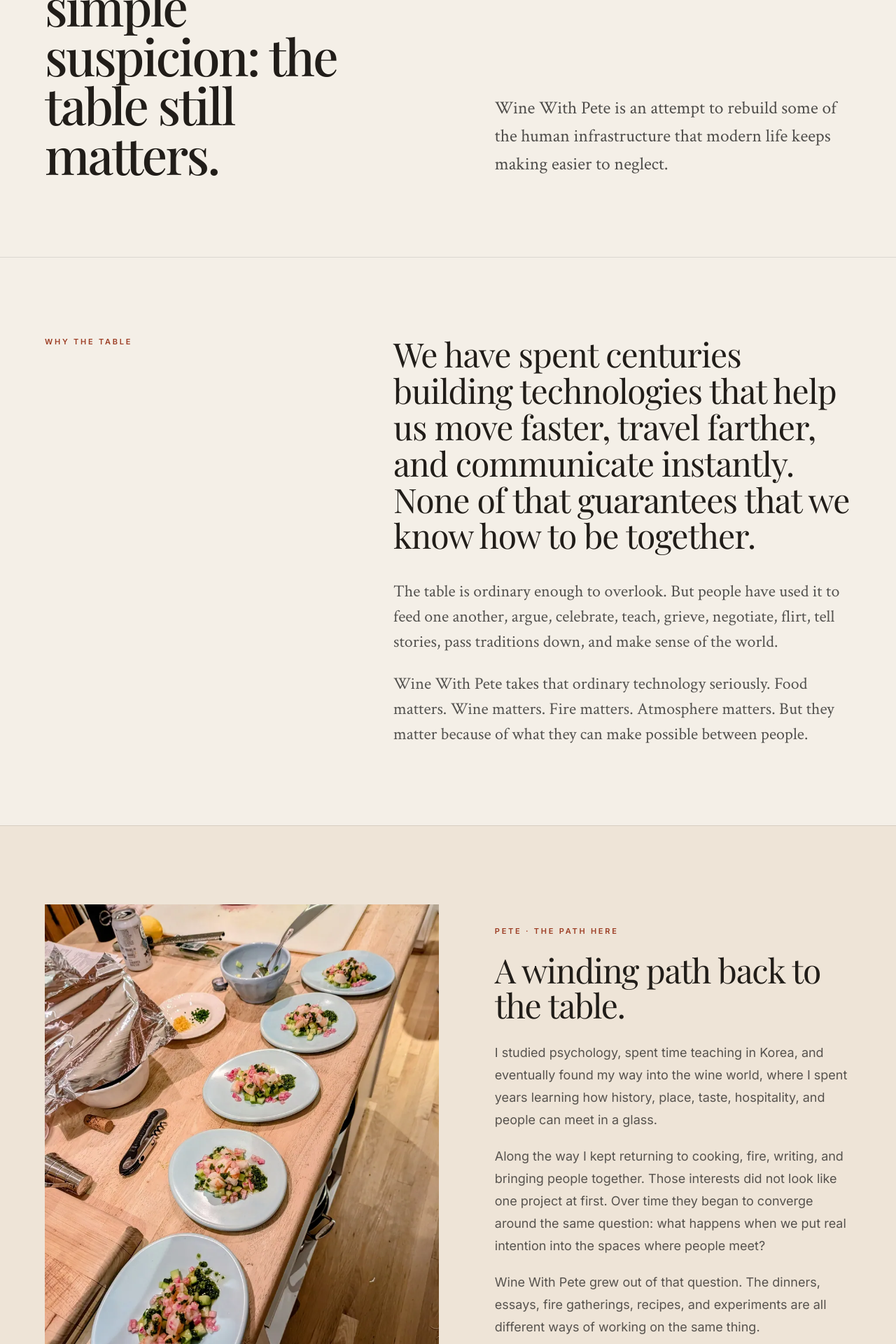
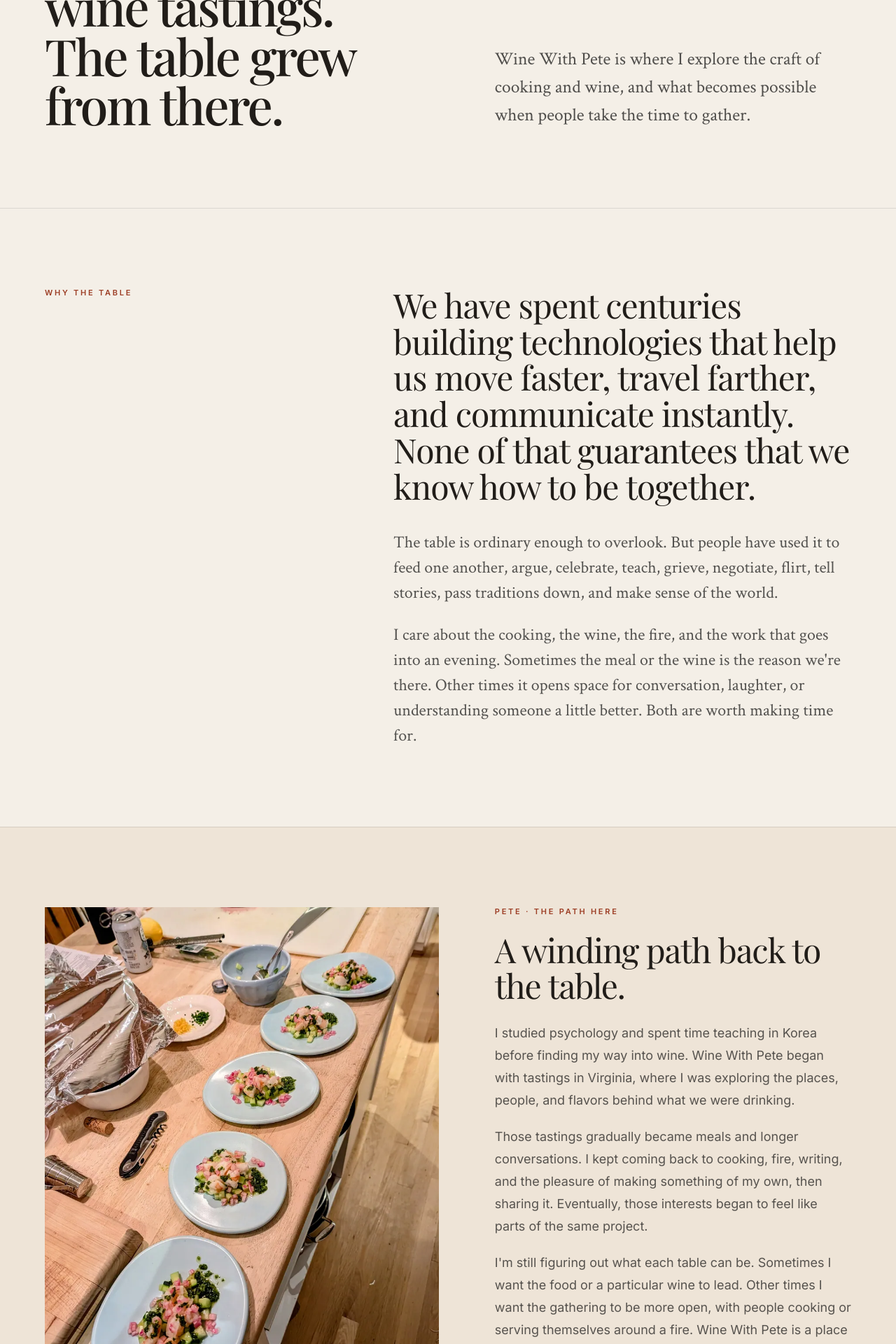
Before and after one commit to peterpielaetstrayer/winewithpete, a Next.js app: page /about in a window 1280 px wide. Shown: the part 320-2240 px from the top of the page at 70% size. Built offline with nearby package versions, Linux system fonts and the light colour scheme; no server answers; a web font is replaced by a local one.

Commit message:
Editorial alignment: about/page.tsx

```diff
--- a/src/app/about/page.tsx
+++ b/src/app/about/page.tsx
@@ -17,10 +17,10 @@ export default function AboutPage() {
           <p className="text-[11px] font-semibold uppercase tracking-[0.25em] text-[#9c3d24]">About Wine With Pete</p>
           <div className="mt-5 grid gap-10 lg:grid-cols-[1.05fr_.95fr] lg:items-end lg:gap-20">
             <h1 className="max-w-[11ch] font-serif text-5xl font-medium leading-[.98] tracking-[-0.035em] sm:text-6xl md:text-7xl">
-              It began with a simple suspicion: the table still matters.
+              It started with wine tastings. The table grew from there.
             </h1>
             <p className="max-w-xl font-crimson text-2xl leading-9 text-black/68 sm:text-[1.6rem] sm:leading-10">
-              Wine With Pete is an attempt to rebuild some of the human infrastructure that modern life keeps making easier to neglect.
+              Wine With Pete is where I explore the craft of cooking and wine, and what becomes possible when people take the time to gather.
             </p>
           </div>
         </div>
@@ -40,7 +40,7 @@ export default function AboutPage() {
                 The table is ordinary enough to overlook. But people have used it to feed one another, argue, celebrate, teach, grieve, negotiate, flirt, tell stories, pass traditions down, and make sense of the world.
               </p>
               <p>
-                Wine With Pete takes that ordinary technology seriously. Food matters. Wine matters. Fire matters. Atmosphere matters. But they matter because of what they can make possible between people.
+                I care about the cooking, the wine, the fire, and the work that goes into an evening. Sometimes the meal or the wine is the reason we&apos;re there. Other times it opens space for conversation, laughter, or understanding someone a little better. Both are worth making time for.
               </p>
             </div>
           </div>
@@ -64,13 +64,13 @@ export default function AboutPage() {
             <h2 className="mt-5 font-serif text-4xl leading-[1.05] tracking-[-0.025em] sm:text-5xl">A winding path back to the table.</h2>
             <div className="mt-7 space-y-5 text-lg leading-8 text-black/64">
               <p>
-                I studied psychology, spent time teaching in Korea, and eventually found my way into the wine world, where I spent years learning how history, place, taste, hospitality, and people can meet in a glass.
+                I studied psychology and spent time teaching in Korea before finding my way into wine. Wine With Pete began with tastings in Virginia, where I was exploring the places, people, and flavors behind what we were drinking.
               </p>
               <p>
-                Along the way I kept returning to cooking, fire, writing, and bringing people together. Those interests did not look like one project at first. Over time they began to converge around the same question: what happens when we put real intention into the spaces where people meet?
+                Those tastings gradually became meals and longer conversations. I kept coming back to cooking, fire, writing, and the pleasure of making something of my own, then sharing it. Eventually, those interests began to feel like parts of the same project.
               </p>
               <p>
-                Wine With Pete grew out of that question. The dinners, essays, fire gatherings, recipes, and experiments are all different ways of working on the same thing.
+                I&apos;m still figuring out what each table can be. Sometimes I want the food or a particular wine to lead. Other times I want the gathering to be more open, with people cooking or serving themselves around a fire. Wine With Pete is a place to keep exploring both.
               </p>
             </div>
           </div>
```
